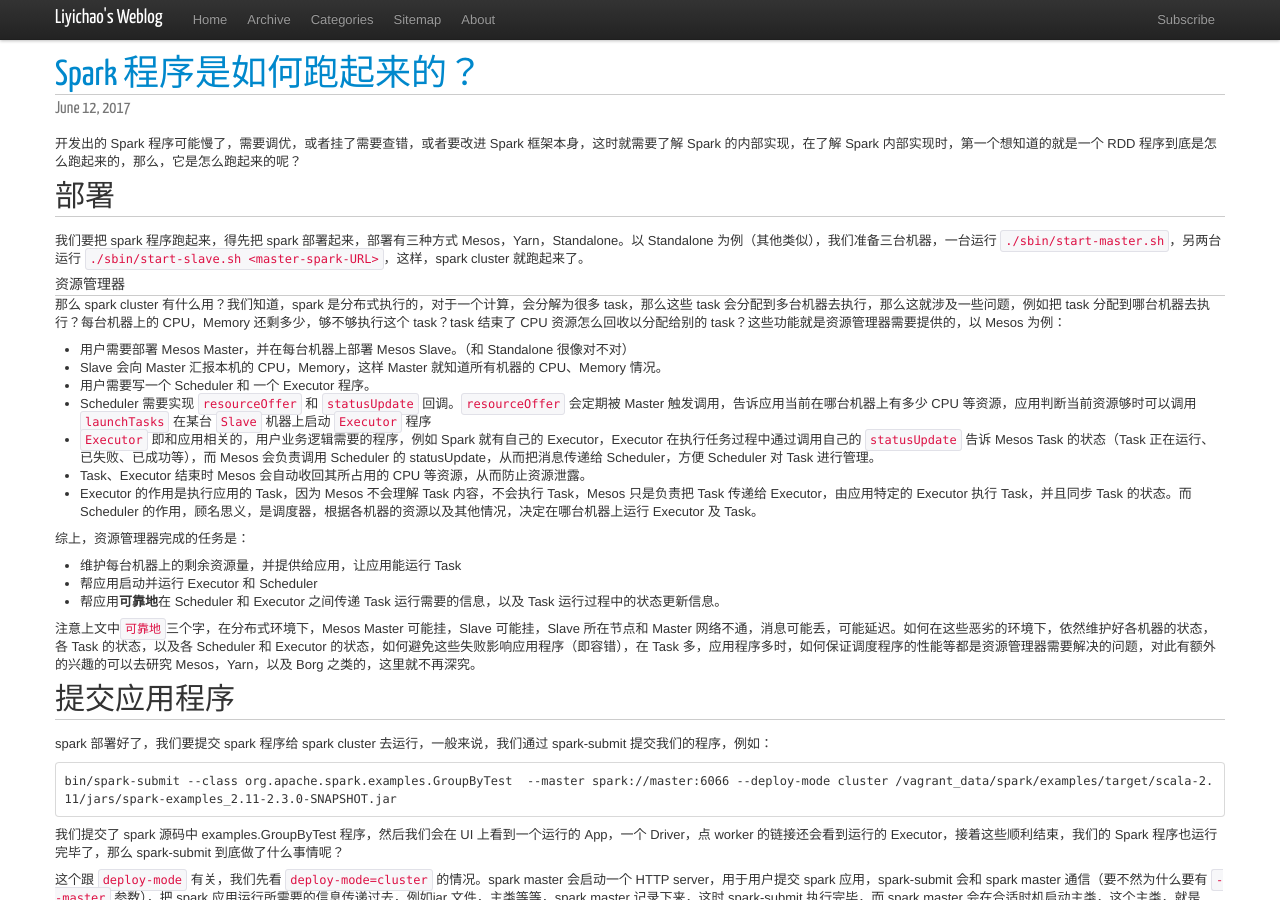
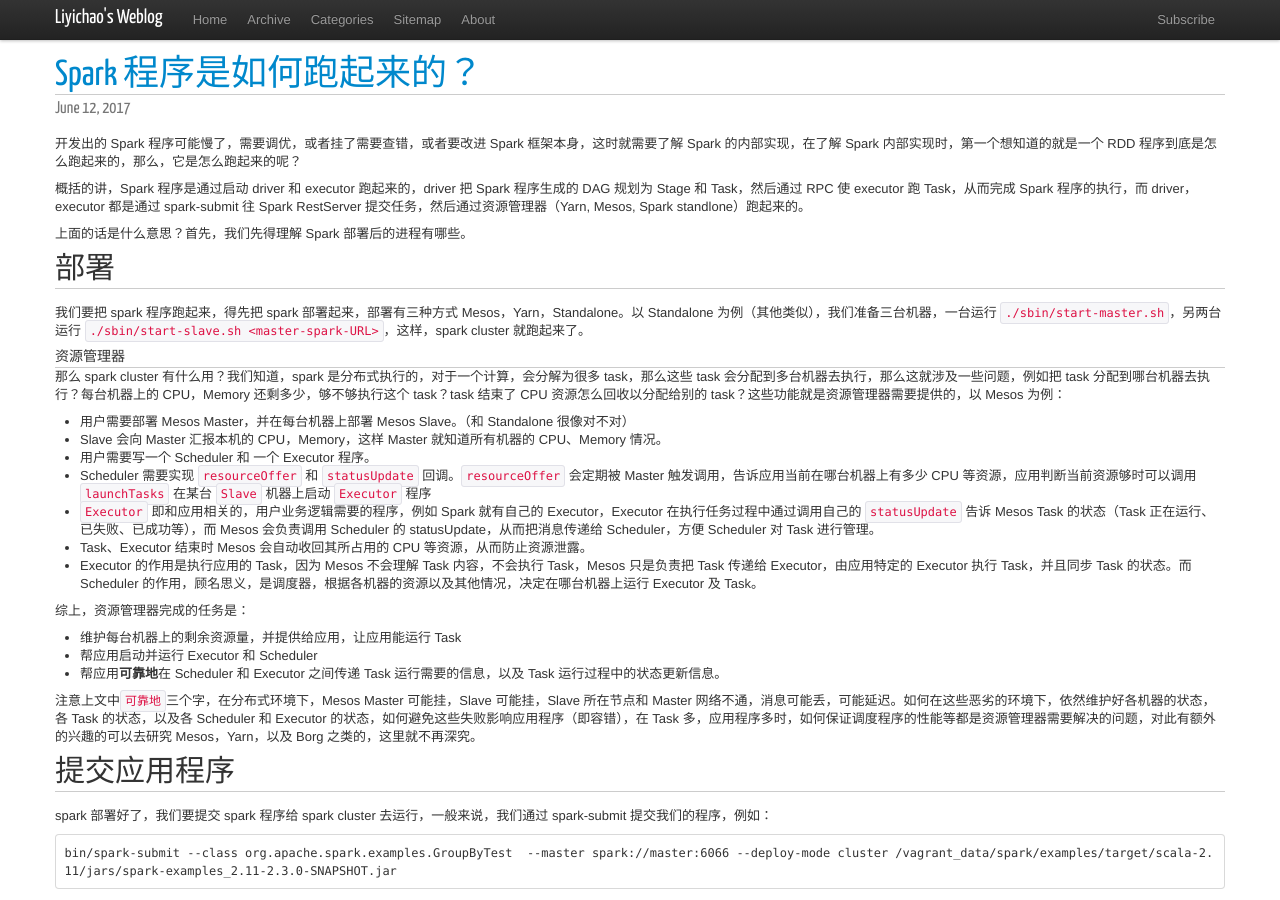
Before and after one commit to liyichao/liyichao.github.io, a Jekyll site: the page built from _posts/2017/2017-06-12-spark-程序是怎么跑起来的.md, in a window 1280 px wide and 900 px high. Built offline with Jekyll 4.4.1, drawn with Linux system fonts in a browser that asks for light colours; nearby versions of some CDN libraries; comment, search, counter and statistics services are not loaded; some of the changed text lies outside the part shown.

Commit message:
Add some.

```diff
--- a/_posts/2017/2017-06-12-spark-程序是怎么跑起来的.md
+++ b/_posts/2017/2017-06-12-spark-程序是怎么跑起来的.md
@@ -7,6 +7,10 @@
 {% include JB/setup %}
 
 开发出的 Spark 程序可能慢了，需要调优，或者挂了需要查错，或者要改进 Spark 框架本身，这时就需要了解 Spark 的内部实现，在了解 Spark 内部实现时，第一个想知道的就是一个 RDD 程序到底是怎么跑起来的，那么，它是怎么跑起来的呢？
+
+概括的讲，Spark 程序是通过启动 driver 和 executor 跑起来的，driver 把 Spark 程序生成的 DAG 规划为 Stage 和 Task，然后通过 RPC 使 executor 跑 Task，从而完成 Spark 程序的执行，而 driver，executor 都是通过 spark-submit 往 Spark RestServer 提交任务，然后通过资源管理器（Yarn, Mesos, Spark standlone）跑起来的。
+
+上面的话是什么意思？首先，我们先得理解 Spark 部署后的进程有哪些。
 
 ## 部署
 
```
Also changed, not shown: other parts of _posts/2017/2017-06-12-spark-程序是怎么跑起来的.md (+0 -4 lines).
